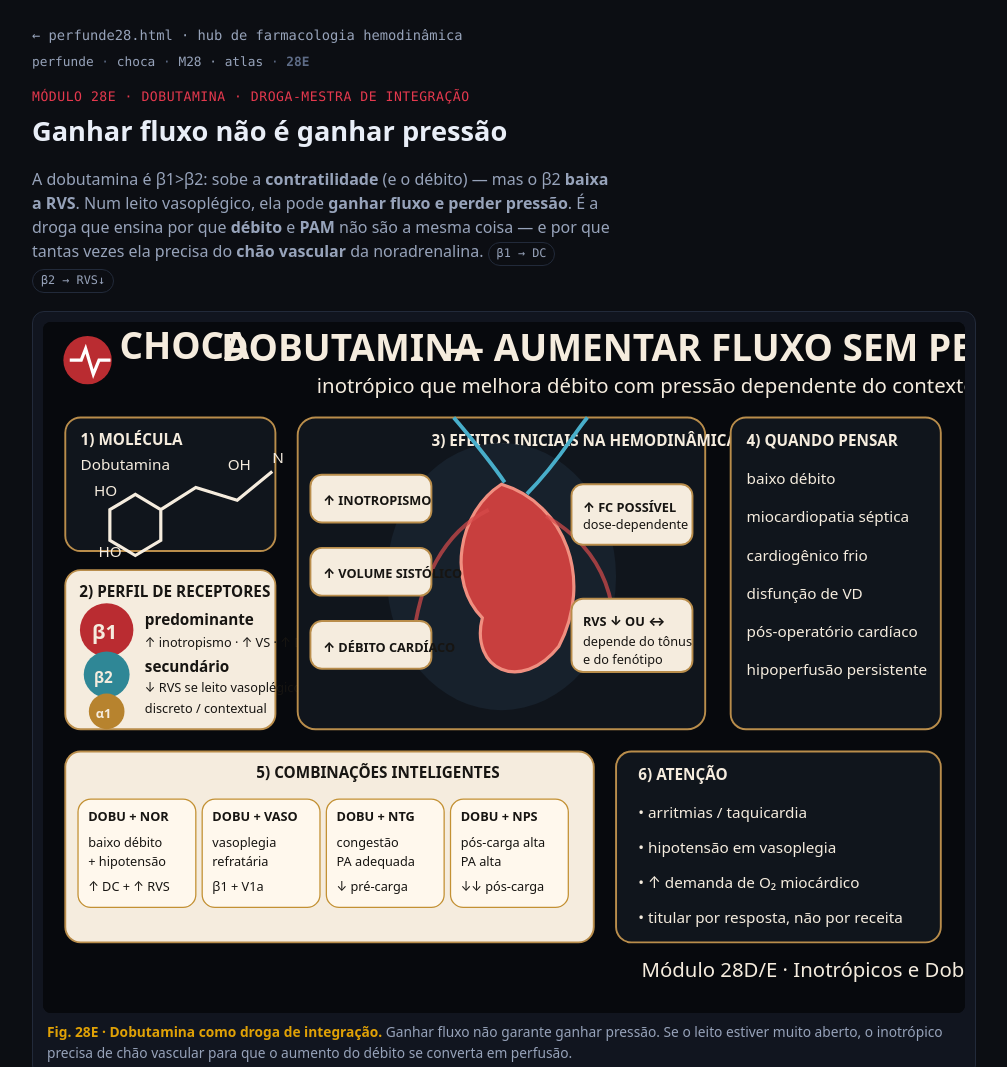
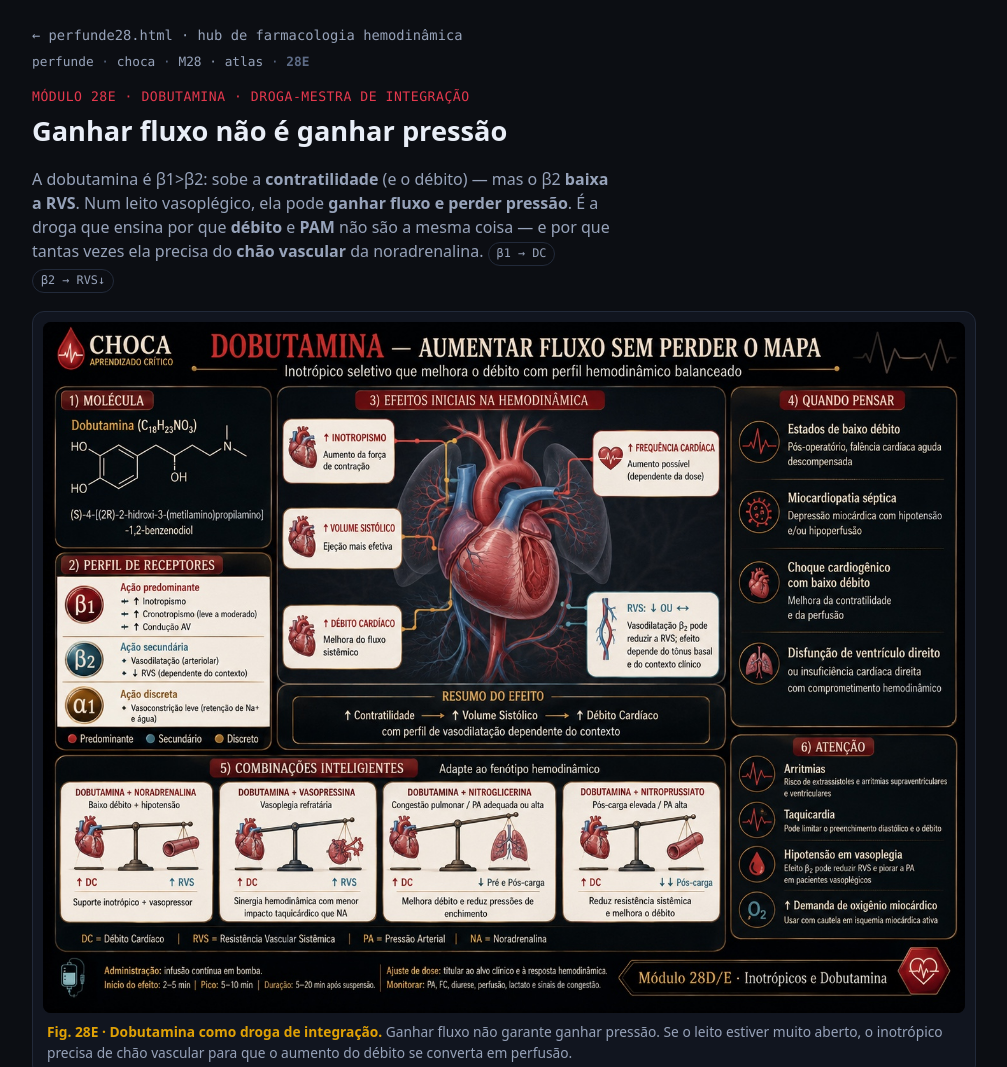
Before and after one commit to Drmcoelho/Choca, a website: page perfunde28e.html in a window 1280 px wide. Shown: the top 1067 px of the page, without its empty margins (136-1143 px from the left). Drawn offline with Linux system fonts and the light colour scheme.

Commit message:
assets: use final raster figures in perfunde28e

```diff
--- a/perfunde28e.html
+++ b/perfunde28e.html
@@ -69,7 +69,7 @@ footer{margin-top:34px;padding-top:14px;border-top:1px solid var(--line);font-fa
     <b>chão vascular</b> da noradrenalina. <span class="badge">β1 → DC</span> <span class="badge">β2 → RVS↓</span></p>
 
   <figure class="m28-fig-viva" data-fig="dobutamina-fluxo-pressao">
-  <img src="assets/m28/figures/dobutamina-fluxo-pressao.svg" alt="Dobutamina com predomínio beta-1, aumento de contratilidade e débito, vasodilatação beta-2 e possível queda da resistência vascular." loading="lazy" decoding="async">
+  <img src="assets/m28/figures/dobutamina-fluxo-pressao.jpg" alt="Dobutamina com predomínio beta-1, aumento de contratilidade e débito, vasodilatação beta-2 e possível queda da resistência vascular." loading="lazy" decoding="async">
   <figcaption><b>Fig. 28E · Dobutamina como droga de integração.</b> Ganhar fluxo não garante ganhar pressão. Se o leito estiver muito aberto, o inotrópico precisa de chão vascular para que o aumento do débito se converta em perfusão.</figcaption>
 </figure>
 
```
